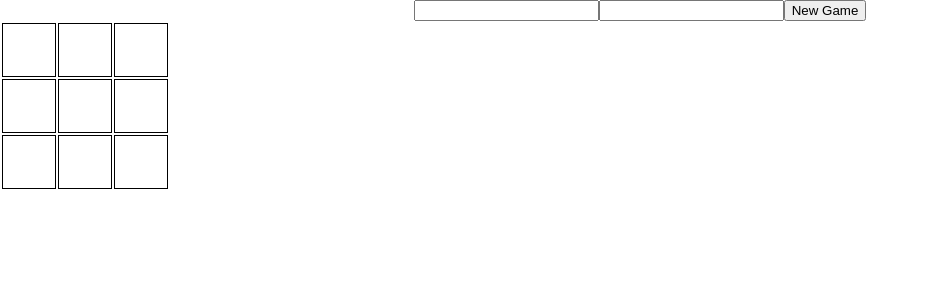
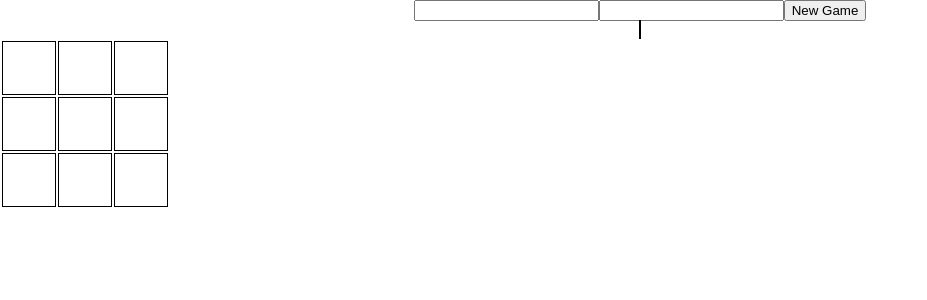
Before and after one commit to yanivefraim/react-tdd-workshop, a React app: page / in a window 1280 px wide. Shown: the top 300 px of the page, without its empty margins (0-927 px from the left). Built offline with nearby package versions, Linux system fonts and the light colour scheme.

Commit message:
Add component test to mark active user

```diff
--- a/src/App.driver.js
+++ b/src/App.driver.js
@@ -23,6 +23,11 @@ const appDriver = () => {
         .at(index)
         .text(),
     getWinnerMessage: () => wrapper.find('[data-hook="winner-message"]').text(),
+    getPlayerTitle: id => {
+      const num = id === 'X' ? 1 : 2;
+      const hook = `[data-hook="p${num}-name"]`;
+      return wrapper.find(hook);
+    },
   };
 };
 
--- a/src/App.js
+++ b/src/App.js
@@ -46,6 +46,7 @@ class App extends React.Component {
       <div className="App">
         <Registration onNewGame={this.onNewGame} />
         <Game
+          currentPlayer={this.state.currentPlayer}
           onCellClicked={this.handleCellClick}
           board={this.state.board}
           p1Name={this.state.p1Name}
--- a/src/Game.js
+++ b/src/Game.js
@@ -1,11 +1,18 @@
 import React from 'react';
 import PropTypes from 'prop-types';
 
-const Game = ({ p1Name, p2Name, board, onCellClicked }) => {
+const Game = ({ currentPlayer, p1Name, p2Name, board, onCellClicked }) => {
+  const activeStyles = { border: '1px solid black' };
+  const styles1 = currentPlayer === 'X' ? activeStyles : {};
+  const styles2 = currentPlayer === 'O' ? activeStyles : {};
   return (
     <div>
-      <span data-hook="p1-name">{p1Name}</span>
-      <span data-hook="p2-name">{p2Name}</span>
+      <span style={styles1} data-hook="p1-name">
+        {p1Name}
+      </span>
+      <span style={styles2} data-hook="p2-name">
+        {p2Name}
+      </span>
       <table role="grid">
         <tbody>
           {board.map((row, rIndex) => (
@@ -29,6 +36,7 @@ const Game = ({ p1Name, p2Name, board, onCellClicked }) => {
 };
 
 Game.propTypes = {
+  currentPlayer: PropTypes.string.isRequired,
   p1Name: PropTypes.string.isRequired,
   p2Name: PropTypes.string.isRequired,
   board: PropTypes.arrayOf(PropTypes.arrayOf(PropTypes.string)).isRequired,
```
Also changed, not shown: 1 other file (tests, documents, lock files or other folders).
